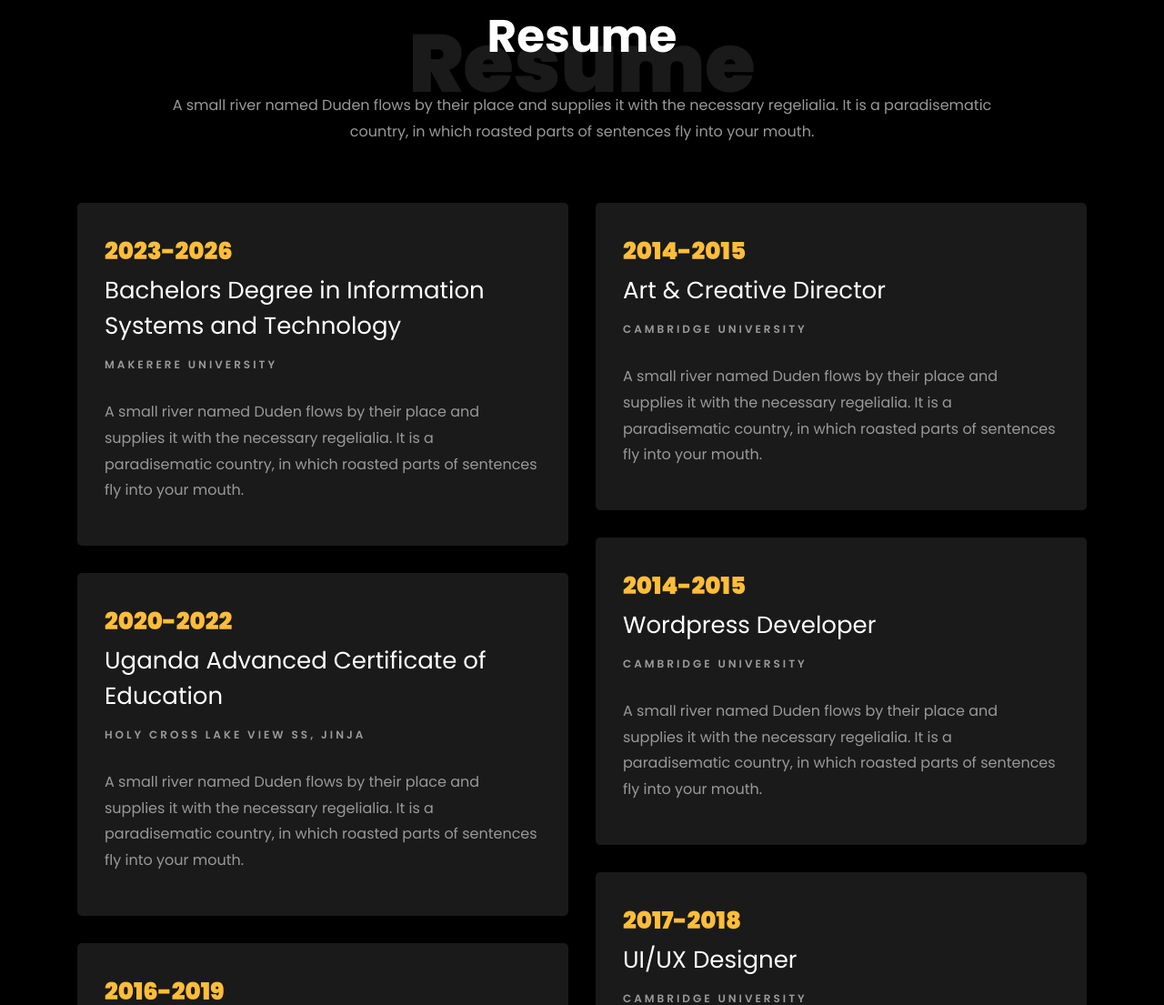
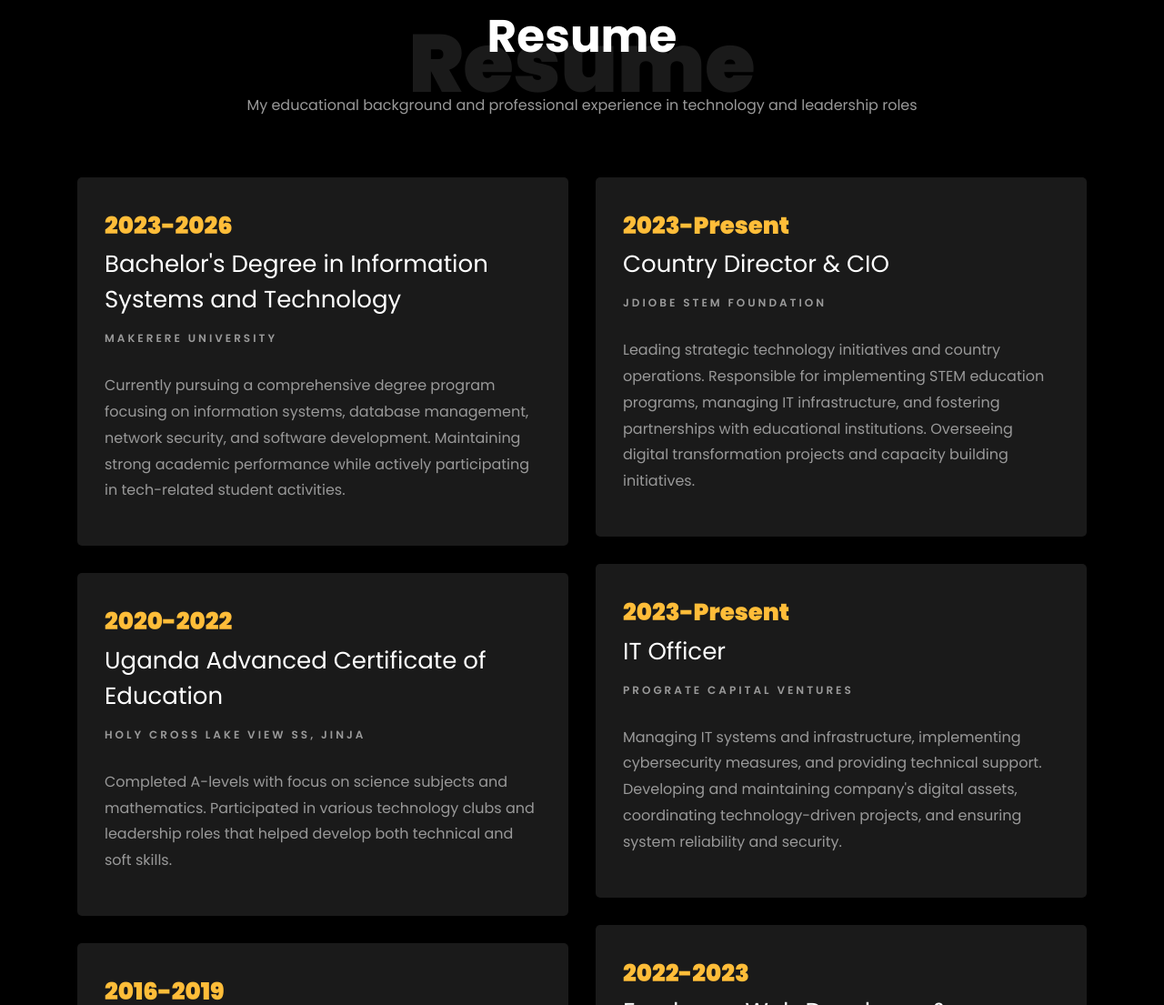
Before and after one commit to Nelson211-0ss/nelson_portfolio, a plain HTML site: page index.html in a window 1280 px wide. Shown: the part 1695-2800 px from the top of the page at 91% size. Drawn offline with Linux system fonts and the light colour scheme; files whose address does not match are found by name; a web font is replaced by a local one.

Commit message:
update index

```diff
--- a/index.html
+++ b/index.html
@@ -133,49 +133,49 @@
           <div class="col-md-10 heading-section text-center ftco-animate">
           	<h1 class="big big-2">Resume</h1>
             <h2 class="mb-4">Resume</h2>
-            <p>A small river named Duden flows by their place and supplies it with the necessary regelialia. It is a paradisematic country, in which roasted parts of sentences fly into your mouth.</p>
+            <p>My educational background and professional experience in technology and leadership roles</p>
           </div>
         </div>
     		<div class="row">
     			<div class="col-md-6">
     				<div class="resume-wrap ftco-animate">
     					<span class="date">2023-2026</span>
-    					<h2>Bachelors Degree in Information Systems and Technology</h2>
+    					<h2>Bachelor's Degree in Information Systems and Technology</h2>
     					<span class="position">Makerere University</span>
-    					<p class="mt-4">A small river named Duden flows by their place and supplies it with the necessary regelialia. It is a paradisematic country, in which roasted parts of sentences fly into your mouth.</p>
+    					<p class="mt-4">Currently pursuing a comprehensive degree program focusing on information systems, database management, network security, and software development. Maintaining strong academic performance while actively participating in tech-related student activities.</p>
     				</div>
     				<div class="resume-wrap ftco-animate">
     					<span class="date">2020-2022</span>
     					<h2>Uganda Advanced Certificate of Education</h2>
     					<span class="position">Holy Cross Lake View SS, Jinja</span>
-    					<p class="mt-4">A small river named Duden flows by their place and supplies it with the necessary regelialia. It is a paradisematic country, in which roasted parts of sentences fly into your mouth.</p>
+    					<p class="mt-4">Completed A-levels with focus on science subjects and mathematics. Participated in various technology clubs and leadership roles that helped develop both technical and soft skills.</p>
     				</div>
     				<div class="resume-wrap ftco-animate">
     					<span class="date">2016-2019</span>
-    					<h2>Uganda  Certificate of Eduaction</h2>
+    					<h2>Uganda Certificate of Education</h2>
     					<span class="position">Bezza Al-Hijji Secondary School</span>
-    					<p class="mt-4">A small river named Duden flows by their place and supplies it with the necessary regelialia. It is a paradisematic country, in which roasted parts of sentences fly into your mouth.</p>
+    					<p class="mt-4">Completed O-levels with distinction in sciences and mathematics. Developed strong foundation in analytical thinking and problem-solving skills.</p>
     				</div>
     			</div>
 
     			<div class="col-md-6">
     				<div class="resume-wrap ftco-animate">
-    					<span class="date">2014-2015</span>
-    					<h2>Art &amp; Creative Director</h2>
-    					<span class="position">Cambridge University</span>
-    					<p class="mt-4">A small river named Duden flows by their place and supplies it with the necessary regelialia. It is a paradisematic country, in which roasted parts of sentences fly into your mouth.</p>
+    					<span class="date">2023-Present</span>
+    					<h2>Country Director & CIO</h2>
+    					<span class="position">Jdiobe STEM Foundation</span>
+    					<p class="mt-4">Leading strategic technology initiatives and country operations. Responsible for implementing STEM education programs, managing IT infrastructure, and fostering partnerships with educational institutions. Overseeing digital transformation projects and capacity building initiatives.</p>
     				</div>
     				<div class="resume-wrap ftco-animate">
-    					<span class="date">2014-2015</span>
-    					<h2>Wordpress Developer</h2>
-    					<span class="position">Cambridge University</span>
-    					<p class="mt-4">A small river named Duden flows by their place and supplies it with the necessary regelialia. It is a paradisematic country, in which roasted parts of sentences fly into your mouth.</p>
+    					<span class="date">2023-Present</span>
+    					<h2>IT Officer</h2>
+    					<span class="position">Prograte Capital Ventures</span>
+    					<p class="mt-4">Managing IT systems and infrastructure, implementing cybersecurity measures, and providing technical support. Developing and maintaining company's digital assets, coordinating technology-driven projects, and ensuring system reliability and security.</p>
     				</div>
     				<div class="resume-wrap ftco-animate">
-    					<span class="date">2017-2018</span>
-    					<h2>UI/UX Designer</h2>
-    					<span class="position">Cambridge University</span>
-    					<p class="mt-4">A small river named Duden flows by their place and supplies it with the necessary regelialia. It is a paradisematic country, in which roasted parts of sentences fly into your mouth.</p>
+    					<span class="date">2022-2023</span>
+    					<h2>Freelance Web Developer & Graphics Designer</h2>
+    					<span class="position">Self-Employed</span>
+    					<p class="mt-4">Designed and developed responsive websites and applications for various clients. Created brand identities, marketing materials, and user interfaces. Managed multiple projects while maintaining client relationships and delivering high-quality results.</p>
     				</div>
     			</div>
     		</div>
```
